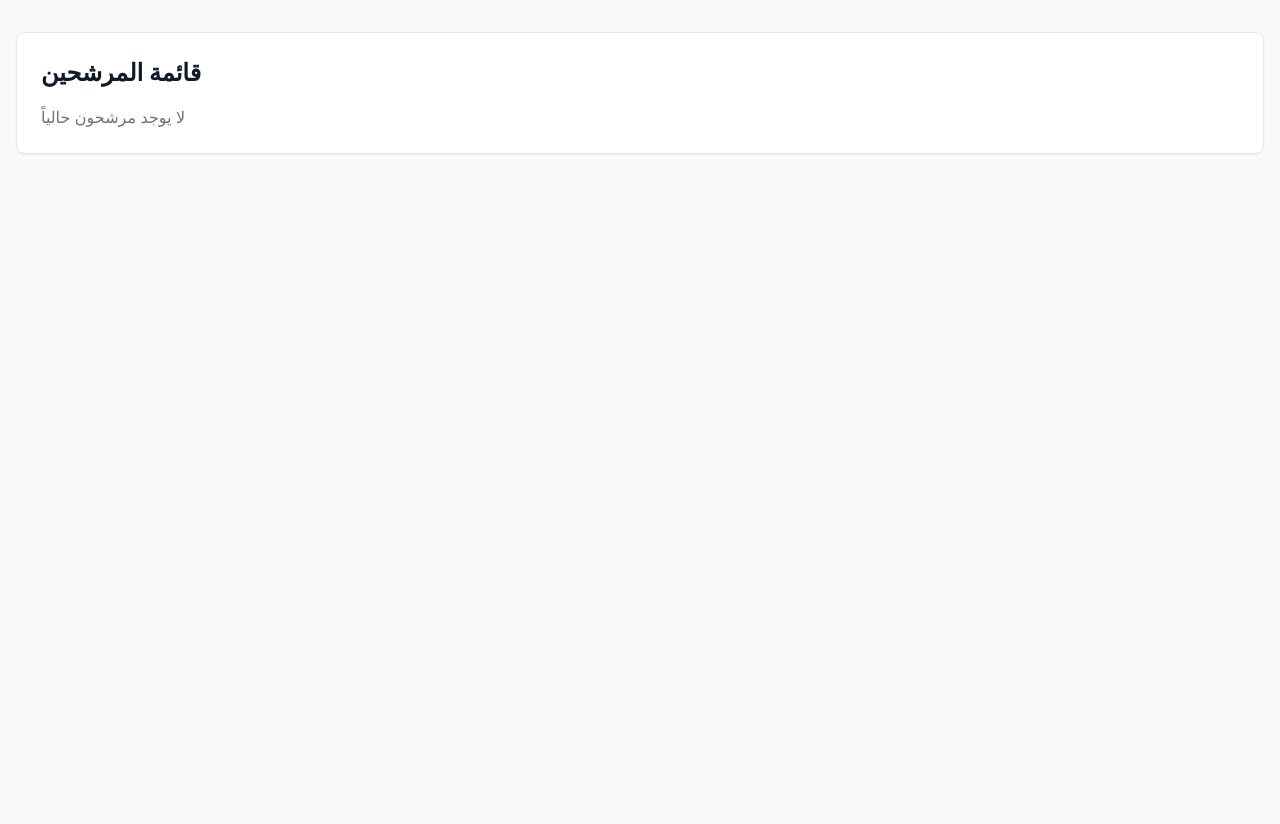
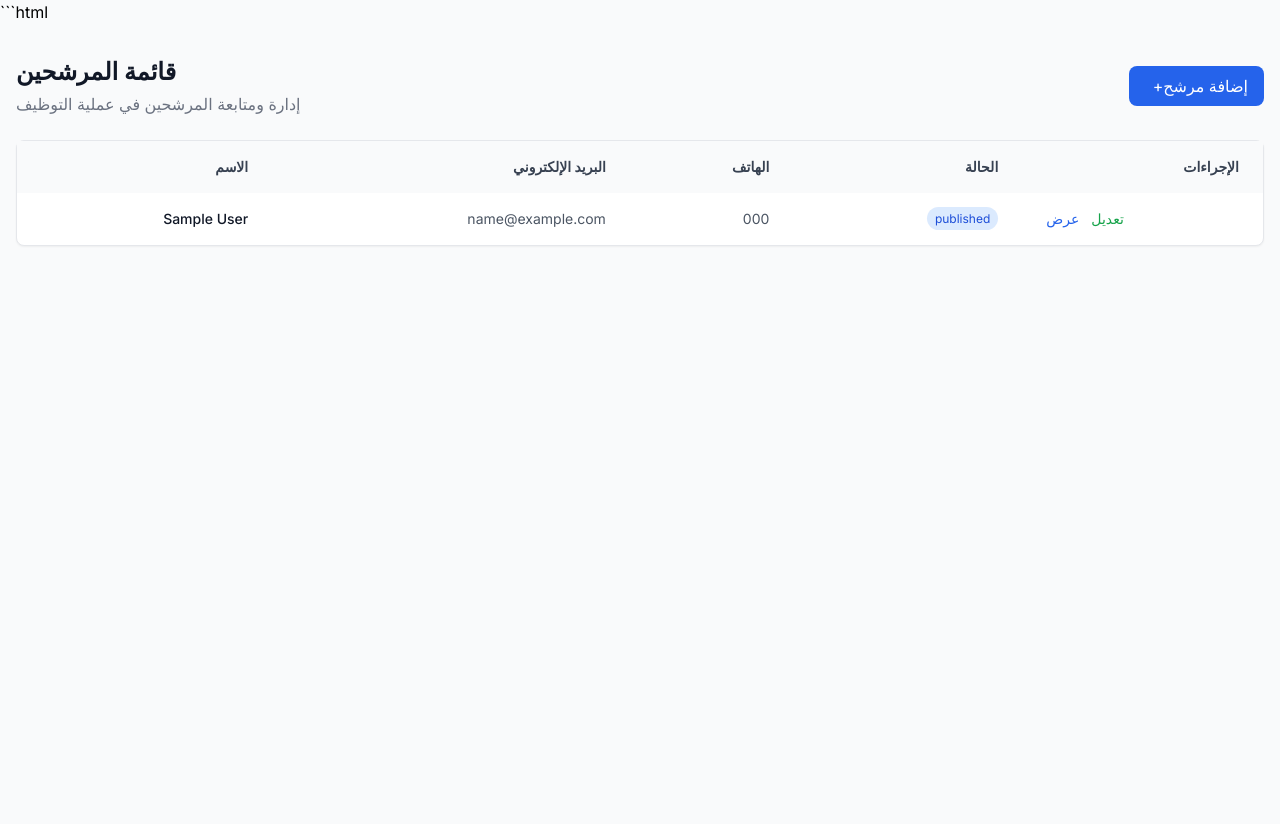
Before and after one commit to 6838gamal/Ai-Recruitment-platform, a Python web app: template app/templates/candidates/index.html in a window 1280 px wide. Before the commit the page ends 154 px from the top, so only its background shows below. Run offline with Jinja, Linux system fonts and the light colour scheme; the template is opened without the code that fills it: most values are stand-ins (such as "Sample title", 1, 10 or a date in 2020); some libraries are stand-ins or nearby versions.

Commit message:
Update index.html

````diff
--- a/app/templates/candidates/index.html
+++ b/app/templates/candidates/index.html
@@ -1,3 +1,4 @@
+```html
 {% extends "base.html" %}
 
 {% block title %}المرشحون - منصة التوظيف الذكية{% endblock %}
@@ -6,9 +7,144 @@
 
 {% block content %}
 <div class="max-w-7xl mx-auto px-4 py-8">
-    <div class="bg-white dark:bg-gray-800 rounded-lg shadow-sm border border-gray-200 dark:border-gray-700 p-6">
-        <h2 class="text-2xl font-bold text-gray-900 dark:text-white mb-4">قائمة المرشحين</h2>
-        <p class="text-gray-500 dark:text-gray-400">لا يوجد مرشحون حالياً</p>
+
+    <!-- Header -->
+    <div class="flex items-center justify-between mb-6">
+        <div>
+            <h2 class="text-2xl font-bold text-gray-900 dark:text-white">
+                قائمة المرشحين
+            </h2>
+
+            <p class="text-gray-500 dark:text-gray-400 mt-1">
+                إدارة ومتابعة المرشحين في عملية التوظيف
+            </p>
+        </div>
+
+        <a
+            href="{{ request.url_for('candidates:create') }}"
+            class="inline-flex items-center px-4 py-2 bg-blue-600 hover:bg-blue-700 text-white rounded-lg transition"
+        >
+            <span class="ml-2">+</span>
+            إضافة مرشح
+        </a>
     </div>
+
+
+    <!-- Candidates -->
+    <div class="bg-white dark:bg-gray-800 rounded-lg shadow-sm border border-gray-200 dark:border-gray-700">
+
+        {% if candidates %}
+            <div class="overflow-x-auto">
+                <table class="w-full text-sm text-right">
+
+                    <thead class="bg-gray-50 dark:bg-gray-700">
+                        <tr>
+                            <th class="px-6 py-4 text-gray-700 dark:text-gray-200">
+                                الاسم
+                            </th>
+
+                            <th class="px-6 py-4 text-gray-700 dark:text-gray-200">
+                                البريد الإلكتروني
+                            </th>
+
+                            <th class="px-6 py-4 text-gray-700 dark:text-gray-200">
+                                الهاتف
+                            </th>
+
+                            <th class="px-6 py-4 text-gray-700 dark:text-gray-200">
+                                الحالة
+                            </th>
+
+                            <th class="px-6 py-4 text-gray-700 dark:text-gray-200">
+                                الإجراءات
+                            </th>
+                        </tr>
+                    </thead>
+
+                    <tbody class="divide-y divide-gray-200 dark:divide-gray-700">
+
+                        {% for candidate in candidates %}
+                        <tr class="hover:bg-gray-50 dark:hover:bg-gray-700/50">
+
+                            <td class="px-6 py-4 font-medium text-gray-900 dark:text-white">
+                                {{ candidate.first_name }} {{ candidate.last_name }}
+                            </td>
+
+                            <td class="px-6 py-4 text-gray-600 dark:text-gray-300">
+                                {{ candidate.email or '-' }}
+                            </td>
+
+                            <td class="px-6 py-4 text-gray-600 dark:text-gray-300">
+                                {{ candidate.phone or '-' }}
+                            </td>
+
+                            <td class="px-6 py-4">
+                                {% if candidate.status %}
+                                    <span class="px-2 py-1 rounded-full text-xs bg-blue-100 text-blue-700">
+                                        {{ candidate.status }}
+                                    </span>
+                                {% else %}
+                                    -
+                                {% endif %}
+                            </td>
+
+                            <td class="px-6 py-4">
+                                <div class="flex gap-3">
+
+                                    <a
+                                        href="{{ request.url_for('candidates:view', candidate_id=candidate.id) }}"
+                                        class="text-blue-600 hover:text-blue-800"
+                                    >
+                                        عرض
+                                    </a>
+
+                                    <a
+                                        href="{{ request.url_for('candidates:edit', candidate_id=candidate.id) }}"
+                                        class="text-green-600 hover:text-green-800"
+                                    >
+                                        تعديل
+                                    </a>
+
+                                </div>
+                            </td>
+
+                        </tr>
+                        {% endfor %}
+
+                    </tbody>
+                </table>
+            </div>
+
+        {% else %}
+
+            <!-- Empty State -->
+            <div class="text-center py-16 px-6">
+
+                <div class="text-5xl mb-4">
+                    👤
+                </div>
+
+                <h3 class="text-lg font-semibold text-gray-900 dark:text-white mb-2">
+                    لا يوجد مرشحون حالياً
+                </h3>
+
+                <p class="text-gray-500 dark:text-gray-400 mb-6">
+                    ابدأ بإضافة أول مرشح إلى النظام.
+                </p>
+
+                <a
+                    href="{{ request.url_for('candidates:create') }}"
+                    class="inline-flex items-center px-4 py-2 bg-blue-600 hover:bg-blue-700 text-white rounded-lg transition"
+                >
+                    إضافة أول مرشح
+                </a>
+
+            </div>
+
+        {% endif %}
+
+    </div>
+
 </div>
 {% endblock %}
+```
````
